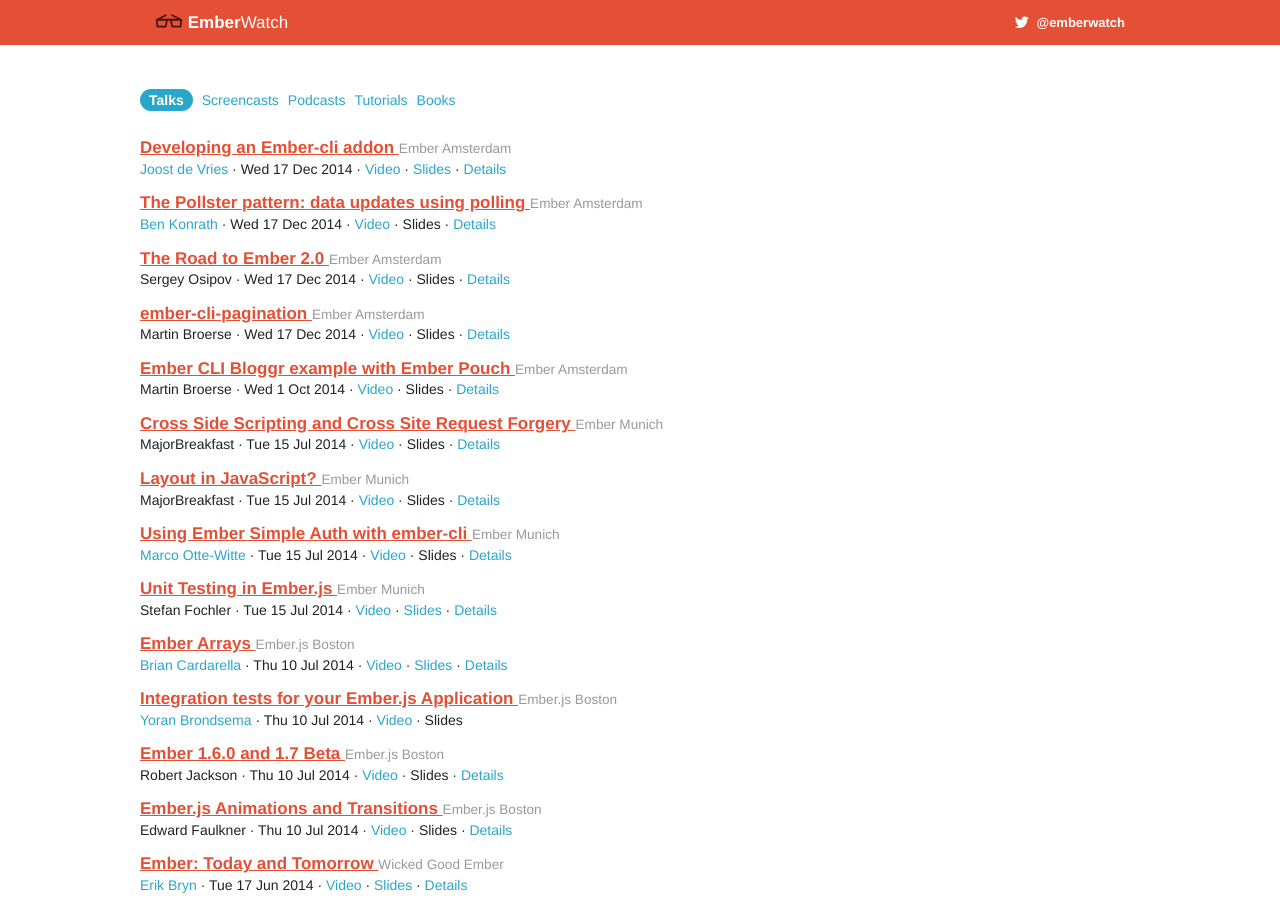
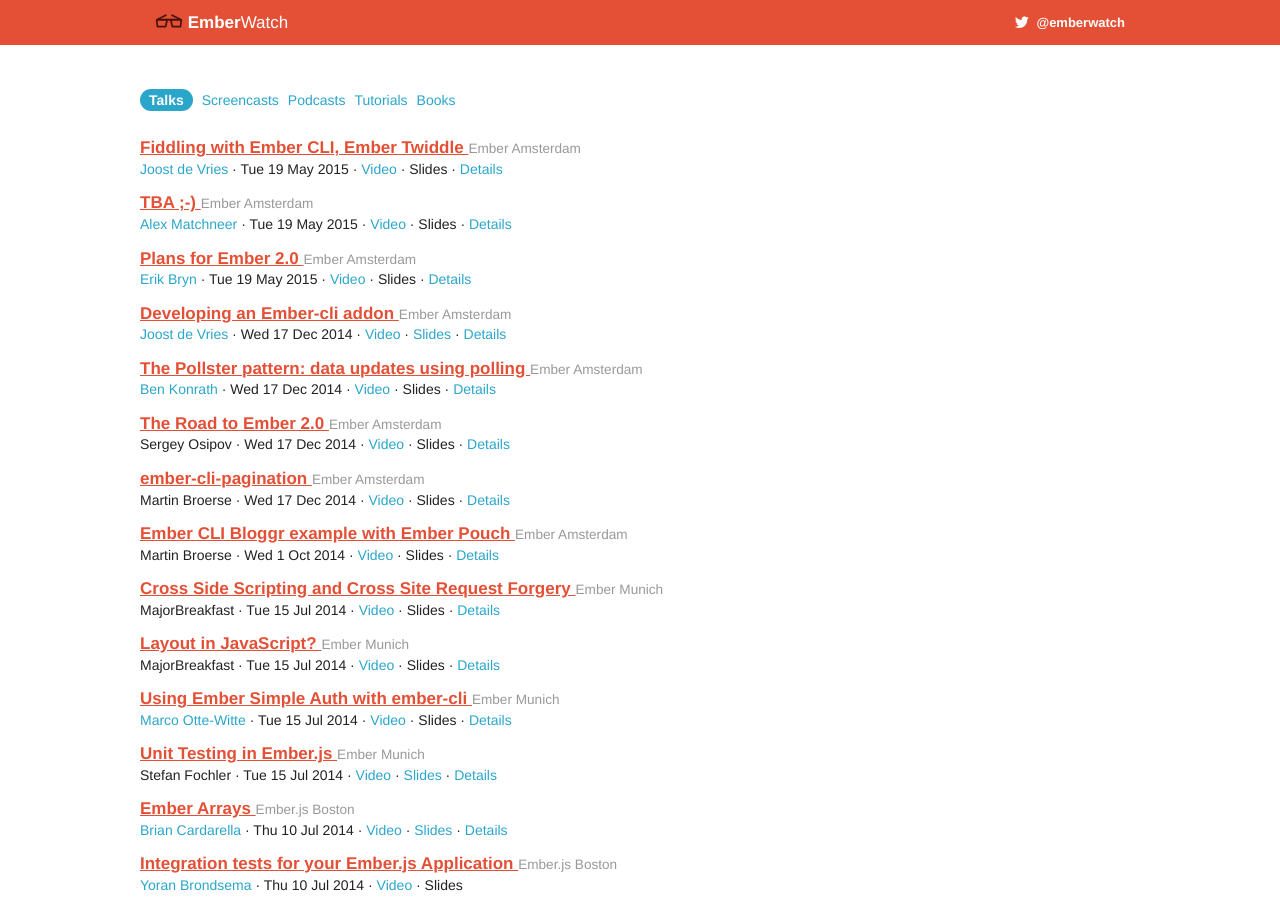
Before and after one commit to emberwatch/emberwatch, a Jekyll site: the page built from index.html, in a window 1280 px wide and 900 px high. Built offline with Jekyll 4.4.1, drawn with Linux system fonts in a browser that asks for light colours; comment, search, counter and statistics services are not loaded.

Commit message:
Amsterdam Ember.js Meetup #7

```diff
--- a/_data/talks.yml
+++ b/_data/talks.yml
@@ -1,4 +1,31 @@
 ---
+- title: "Fiddling with Ember CLI, Ember Twiddle"
+  date: "2015-05-19"
+  author_ids:
+  - 150
+  videos:
+  - https://www.youtube.com/watch?v=OgqTHCNa5R0
+  url: http://www.meetup.com/Ember-js-Amsterdam/events/222419007/
+  event_id: 17
+  id:
+- title: "TBA ;-)"
+  date: "2015-05-19"
+  author_ids:
+  - 45
+  videos:
+  - https://www.youtube.com/watch?v=E6UuqZEkOHQ
+  url: http://www.meetup.com/Ember-js-Amsterdam/events/222419007/
+  event_id: 17
+  id:
+- title: "Plans for Ember 2.0"
+  date: "2015-05-19"
+  author_ids:
+  - 39
+  videos:
+  - https://www.youtube.com/watch?v=QQra2wm8B_A
+  url: http://www.meetup.com/Ember-js-Amsterdam/events/222419007/
+  event_id: 17
+  id:
 - title: "Developing an Ember-cli addon"
   date: "2014-12-17"
   author_ids:
```
